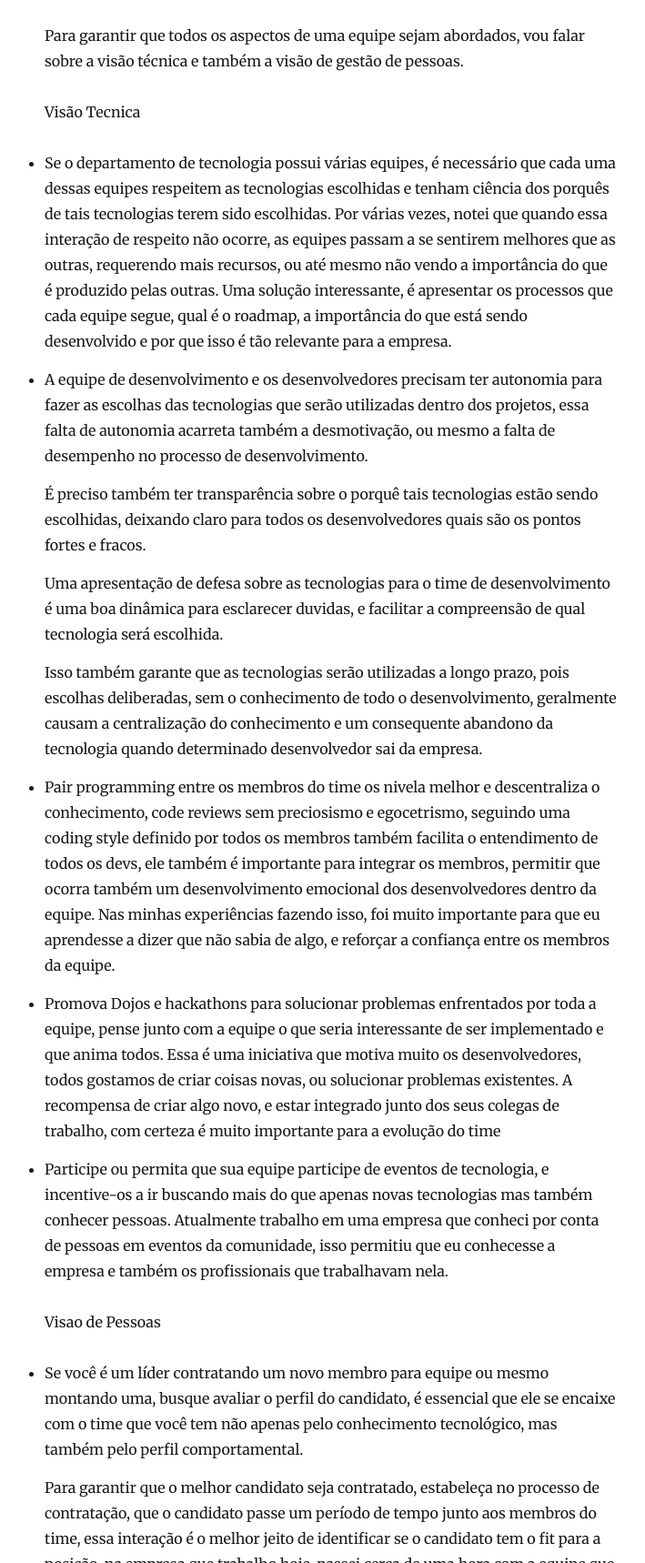
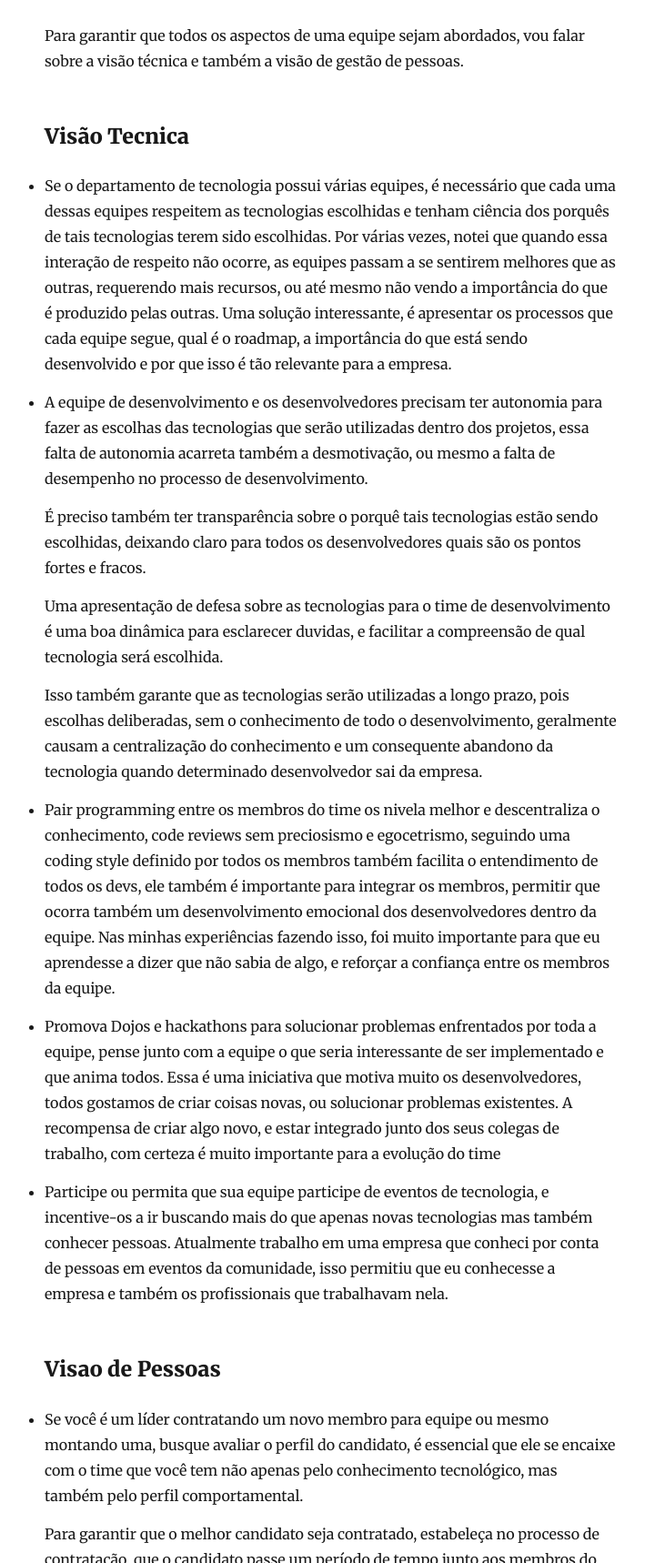
Before and after one commit to itsweliton/weliton.me, a Gatsby site: page /dream-team/ in a window 1280 px wide. Shown: the part 1388-3106 px from the top of the page at 91% size, without its empty margins (276-985 px from the left). Built offline with nearby package versions, Linux system fonts and the light colour scheme; Gatsby itself is replaced by a stand-in of ours; some packages are replaced by stand-ins of ours.

Commit message:
Update subtitles

```diff
--- a/content/blog/dream-team/index.md
+++ b/content/blog/dream-team/index.md
@@ -20,7 +20,9 @@ Estas ideias se baseiam em alguns anos pensando sobre isso, discutindo com outro
 
 Para garantir que todos os aspectos de uma equipe sejam abordados, vou falar sobre a visão técnica e também a visão de gestão de pessoas.
 
-Visão Tecnica
+
+
+### Visão Tecnica
 
 - Se o departamento de tecnologia possui várias equipes, é necessário que cada uma dessas equipes respeitem as tecnologias escolhidas e tenham ciência dos porquês de tais tecnologias terem sido escolhidas. Por várias vezes, notei que quando essa interação de respeito não ocorre, as equipes passam a se sentirem melhores que as outras, requerendo mais recursos, ou até mesmo não vendo a importância do que é produzido pelas outras. Uma solução interessante, é apresentar os processos que cada equipe segue, qual é o roadmap, a importância do que está sendo desenvolvido e por que isso é tão relevante para a empresa.
 - A equipe de desenvolvimento e os desenvolvedores precisam ter autonomia para fazer as escolhas das tecnologias que serão utilizadas dentro dos projetos, essa falta de autonomia acarreta também a desmotivação, ou mesmo a falta de desempenho no processo de desenvolvimento.
@@ -35,7 +37,9 @@ Visão Tecnica
 - Promova Dojos e hackathons para solucionar problemas enfrentados por toda a equipe, pense junto com a equipe o que seria interessante de ser implementado e que anima todos. Essa é uma iniciativa que motiva muito os desenvolvedores, todos gostamos de criar coisas novas, ou solucionar problemas existentes. A recompensa de criar algo novo, e estar integrado junto dos seus colegas de trabalho, com certeza é muito importante para a evolução do time
 - Participe ou permita que sua equipe participe de eventos de tecnologia, e incentive-os a ir buscando mais do que apenas novas tecnologias mas também conhecer pessoas. Atualmente trabalho em uma empresa que conheci por conta de pessoas em eventos da comunidade, isso permitiu que eu conhecesse a empresa e também os profissionais que trabalhavam nela.
 
-Visao de Pessoas
+
+
+### Visao de Pessoas
 
 - Se você é um líder contratando um novo membro para equipe ou mesmo montando uma, busque avaliar o perfil do candidato, é essencial que ele se encaixe com o time que você tem não apenas pelo conhecimento tecnológico, mas também pelo perfil comportamental.
 
```
